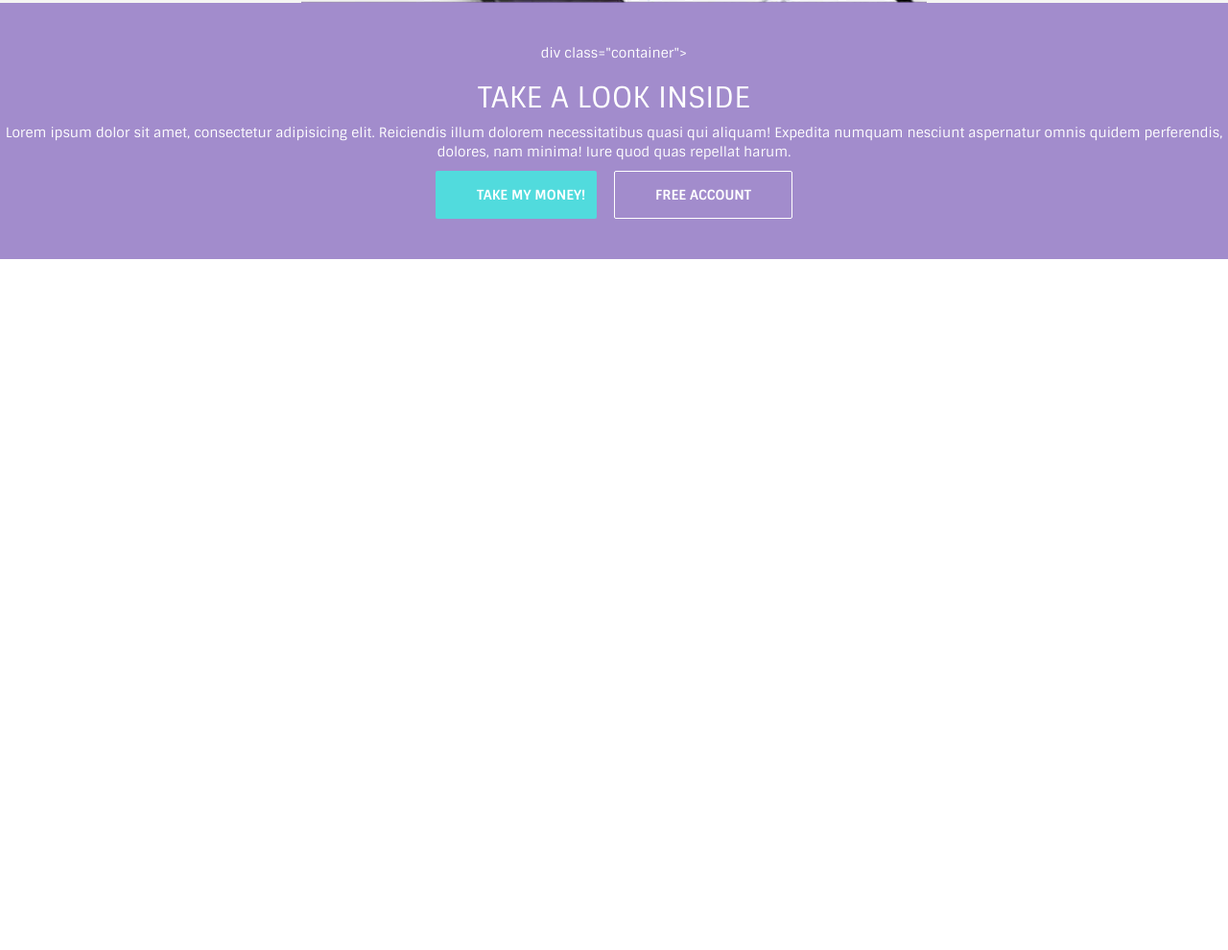
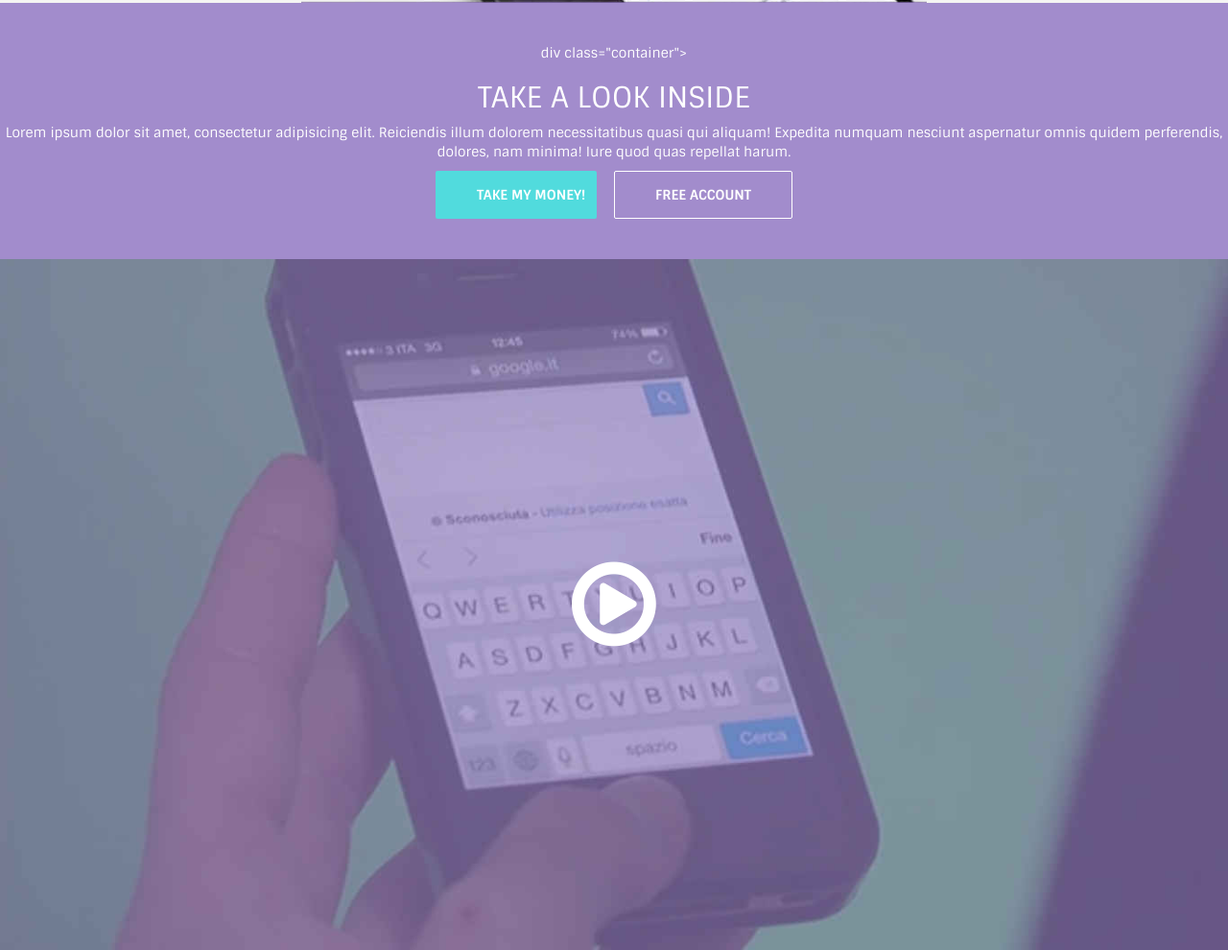
Before and after one commit to aaqib29292/builder.io, a plain HTML site: page index.html in a window 1280 px wide. Shown: the part 1826-2816 px from the top of the page at 96% size. Before the commit the page ends 2096 px from the top, so only its background shows below. Drawn offline with nearby package versions, Linux system fonts and the light colour scheme.

Commit message:
add video slide

```diff
--- a/css/src/app.scss
+++ b/css/src/app.scss
@@ -3,4 +3,5 @@
         "landing",
         "intro",
         "features",
-        "take-look";
+        "take-look",
+        "video-demo";
--- /dev/null
+++ b/css/src/video-demo.scss
@@ -0,0 +1,15 @@
+#video-demo {
+  position: relative;
+
+  img{
+    width: 100%;
+  }
+  i{
+    position: absolute;
+    top: 50%;
+    left: 50%;
+    color: $light-font-color;
+    font-size: 8vw;
+    transform: translate(-50%,-50%);
+  }
+}
--- a/index.html
+++ b/index.html
@@ -79,6 +79,10 @@
         </div>
       </div>
     </section>
+    <section id="video-demo">
+      <img src="images/video-shot.jpg" alt="Video Demo Screenshot">
+      <i class="fa fa-play-circle-o"></i>
+    </section>
 
   </body>
 </html>
```
Also changed, not shown: css/app.css, images/video-shot.jpg (added), 2 other files.
